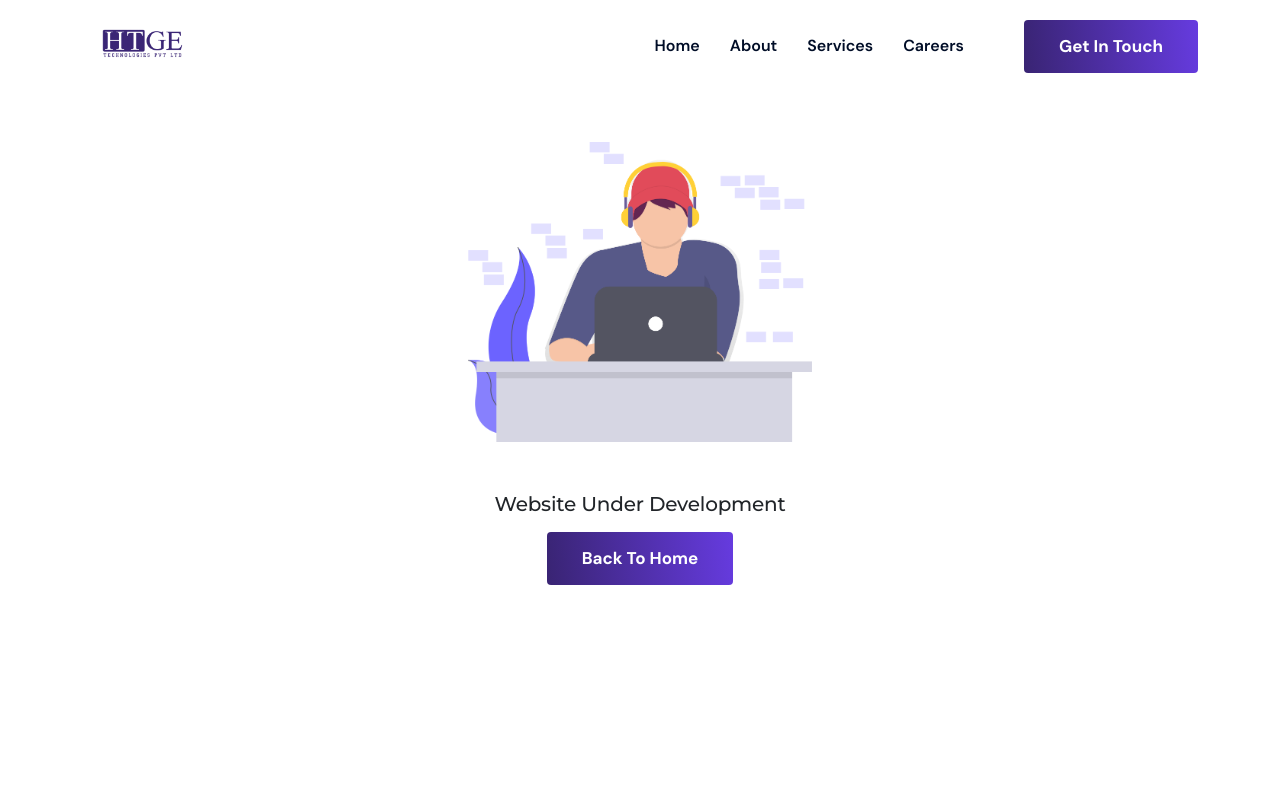
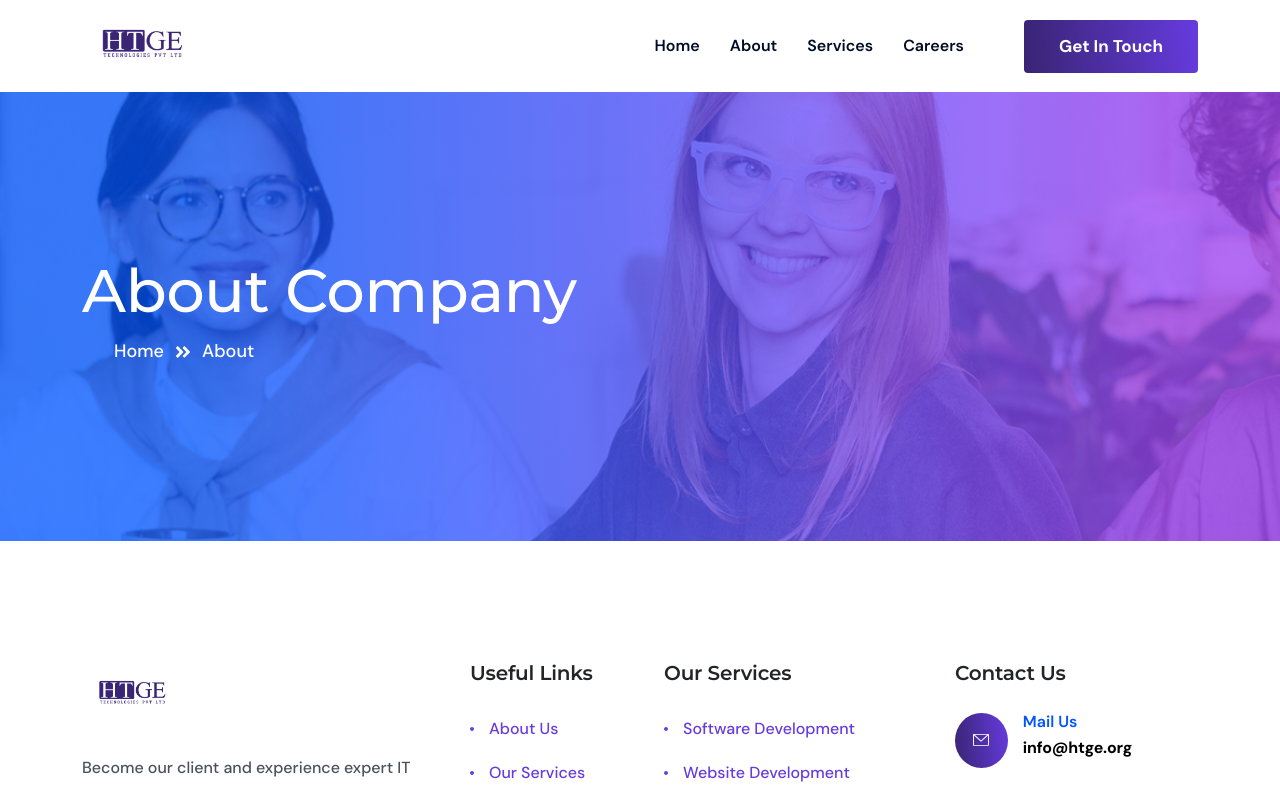
Before and after one commit to janarthanan-HTGE/HTGE-Repo, a React (Vite) app: page /about in a window 1280 px wide. Shown: the top 789 px of the page. Built offline with nearby package versions, Linux system fonts and the light colour scheme.

Commit message:
breadcrum

```diff
--- a/src/App.jsx
+++ b/src/App.jsx
@@ -1,8 +1,9 @@
 import { Routes, Route } from "react-router-dom";
 import Layout from "./components/layout/MainLayout";
-import ErrorPage from "./components/Pages/Error";
-import Home from "./components/Pages/HomePage";
+import ErrorPage from "./components/pages/Error";
+import Home from "./components/pages/Homepage";
 import { Navigate } from "react-router-dom";
+import About from "./components/Pages/Aboutpage";
 
 function App() {
   return (
@@ -10,6 +11,7 @@ function App() {
       <Route element={<Layout />}>
         <Route path="/index.html" element={<Navigate to="/" replace />} />
         <Route path="/" element={<Home />} />
+        <Route path="/about" element={<About />} />
       </Route>
 
       <Route path="*" element={<ErrorPage />} />
--- /dev/null
+++ b/src/components/Pages/Aboutpage.jsx
@@ -0,0 +1,9 @@
+import Breadcrumb from "../overlay/Firstsection"
+
+const About = () => {
+    return(
+        <Breadcrumb/>
+    )
+}
+
+export default About;
--- /dev/null
+++ b/src/components/overlay/Firstsection.jsx
@@ -0,0 +1,47 @@
+import { Link, useLocation } from "react-router-dom";
+import navfunction from "../../utils/Navfunction.json"
+import {FaAngleDoubleRight} from 'react-icons/fa'
+
+const Breadcrumb = () => {
+  const location = useLocation();
+  const currentPath = location.pathname;
+
+  const currentPage = navfunction.find(
+    (item) => item.path === currentPath
+  );
+
+  const pageTitle = currentPage?.title || "Page";
+
+  return (
+    <div
+      className="breadcrumb-wrapper bg-cover"
+      style={{ backgroundImage: "url('/assets/img/breadcrumb.jpg')" }}
+    >
+      <div className="container">
+        <div className="page-heading">
+          <div className="breadcrumb-sub-title">
+            <h1 className="fade-up">
+              {pageTitle}
+            </h1>
+
+            <ul className="breadcrumb-items fade-up">
+              <li>
+                <Link to="/">Home</Link>
+              </li>
+
+              <li>
+                <FaAngleDoubleRight/>
+              </li>
+
+              <li>
+                {currentPath.replace("/", "") || "home"}
+              </li>
+            </ul>
+          </div>
+        </div>
+      </div>
+    </div>
+  );
+};
+
+export default Breadcrumb;
--- /dev/null
+++ b/src/utils/Navfunction.json
@@ -0,0 +1,18 @@
+[
+  {
+    "title": "Home",
+    "path": "/"
+  },
+  {
+    "title": "About Company",
+    "path": "/about"
+  },
+  {
+    "title": "Services",
+    "path": "/services"
+  },
+  {
+    "title": "Contact",
+    "path": "/contact"
+  }
+]
```
